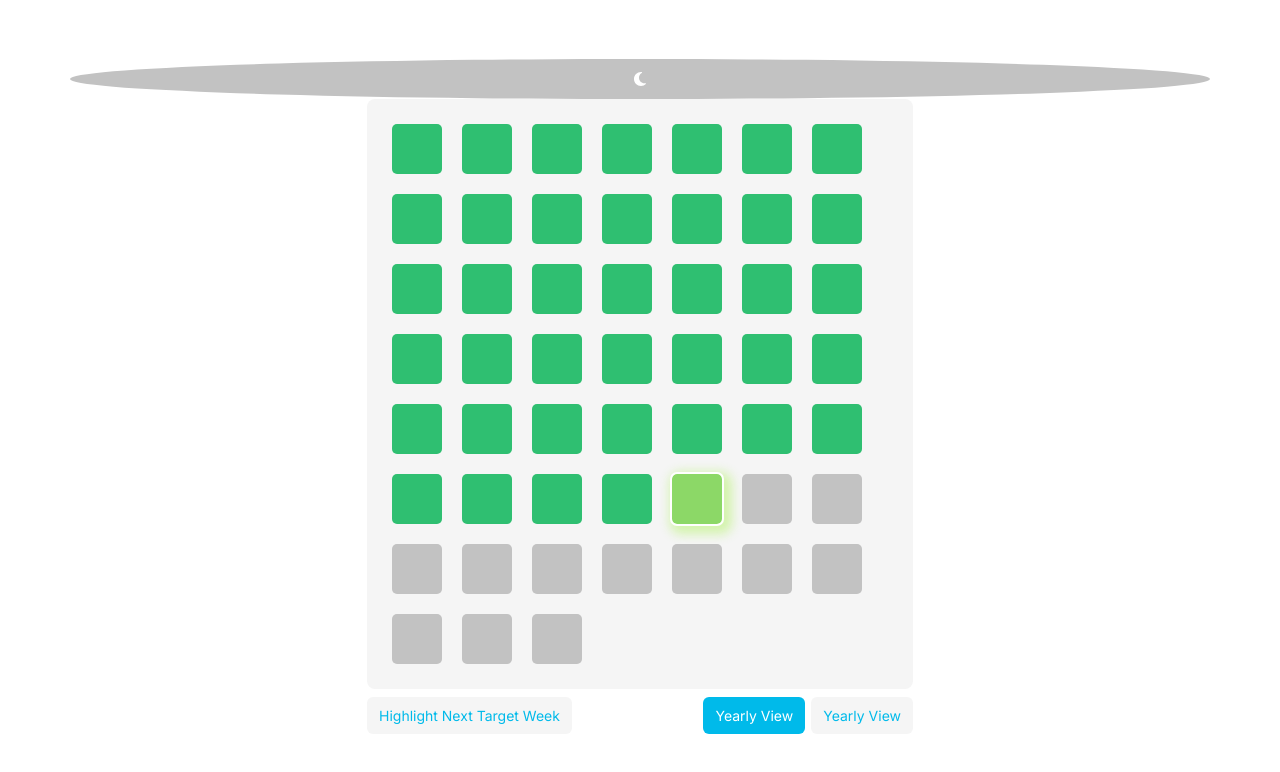
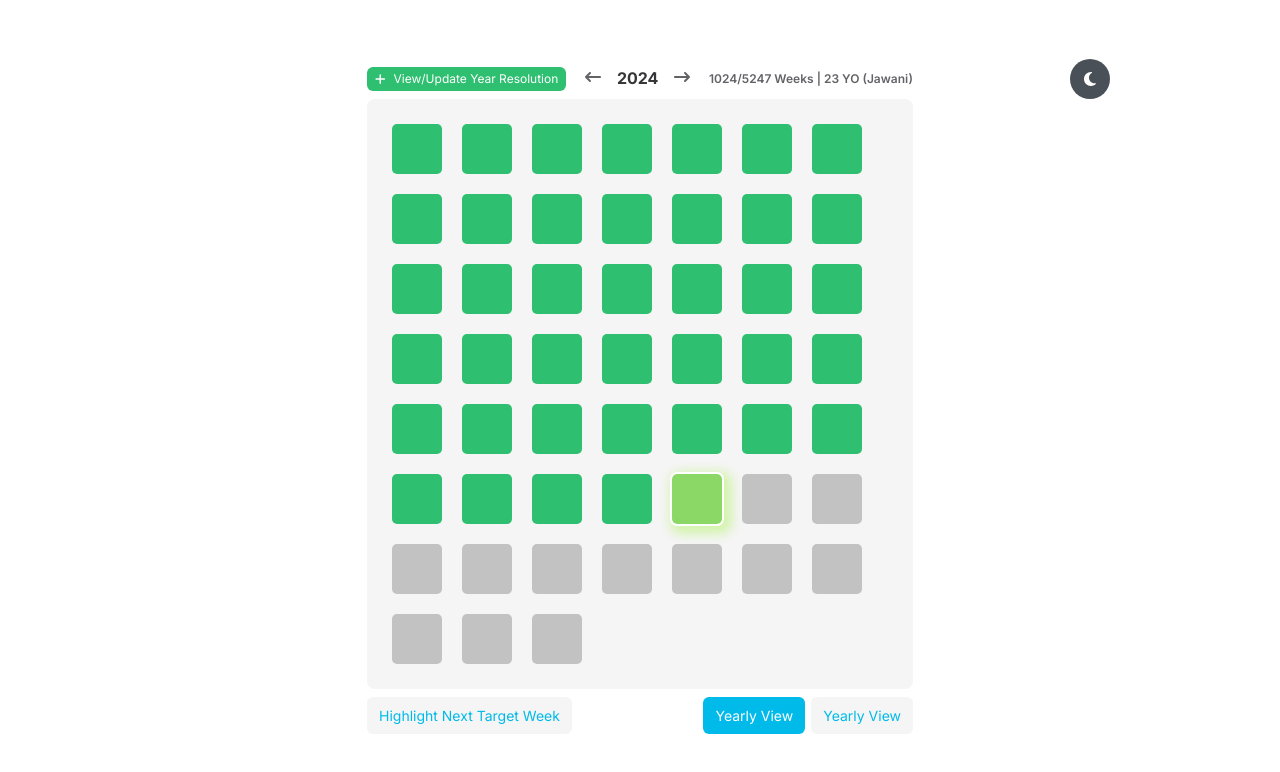
Before and after one commit to faizi-7/weekify, a React (Vite) app in the folder client/: page /main in a window 1280 px wide. Shown: the top 772 px of the page. Built offline with nearby package versions, Linux system fonts and the light colour scheme.

Commit message:
Minor fix to DarkMode Button

```diff
--- a/client/src/components/DarkModeButton/DarkModeButton.css
+++ b/client/src/components/DarkModeButton/DarkModeButton.css
@@ -1,8 +1,8 @@
 .dark-mode-btn {
     border: none;
     border-radius: 50%;
-    width: 40px;
-    height: 40px;
+    width: 40px !important;
+    height: 40px !important;
     display: flex;
     justify-content: center;
     align-items: center;
@@ -10,10 +10,11 @@
     cursor: pointer;
     transition: background-color 0.3s ease;
     position: absolute;
+    right: 100px;
   }
 
   .dark-mode-btn.light {
-    background-color: var(--light-grey);
+    background-color: var(--bs-dark-text-emphasis);
   }
 
   .dark-mode-btn.light:hover {
@@ -21,7 +22,7 @@
   }
 
   .dark-mode-btn.dark {
-    background-color: var(--blue);
+    background-color: var(--bs-gray-700);
   }
 
   .dark-mode-btn.dark:hover {
```
